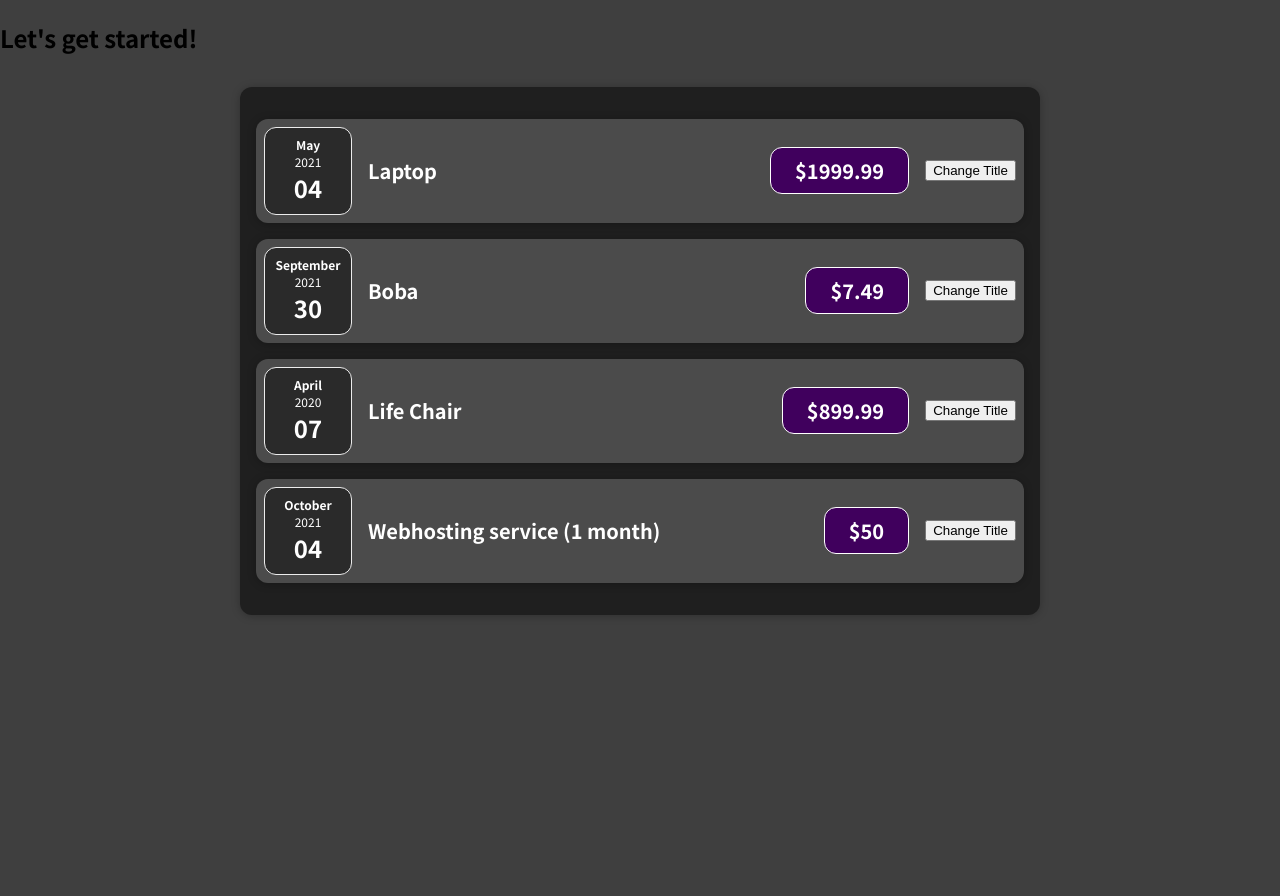
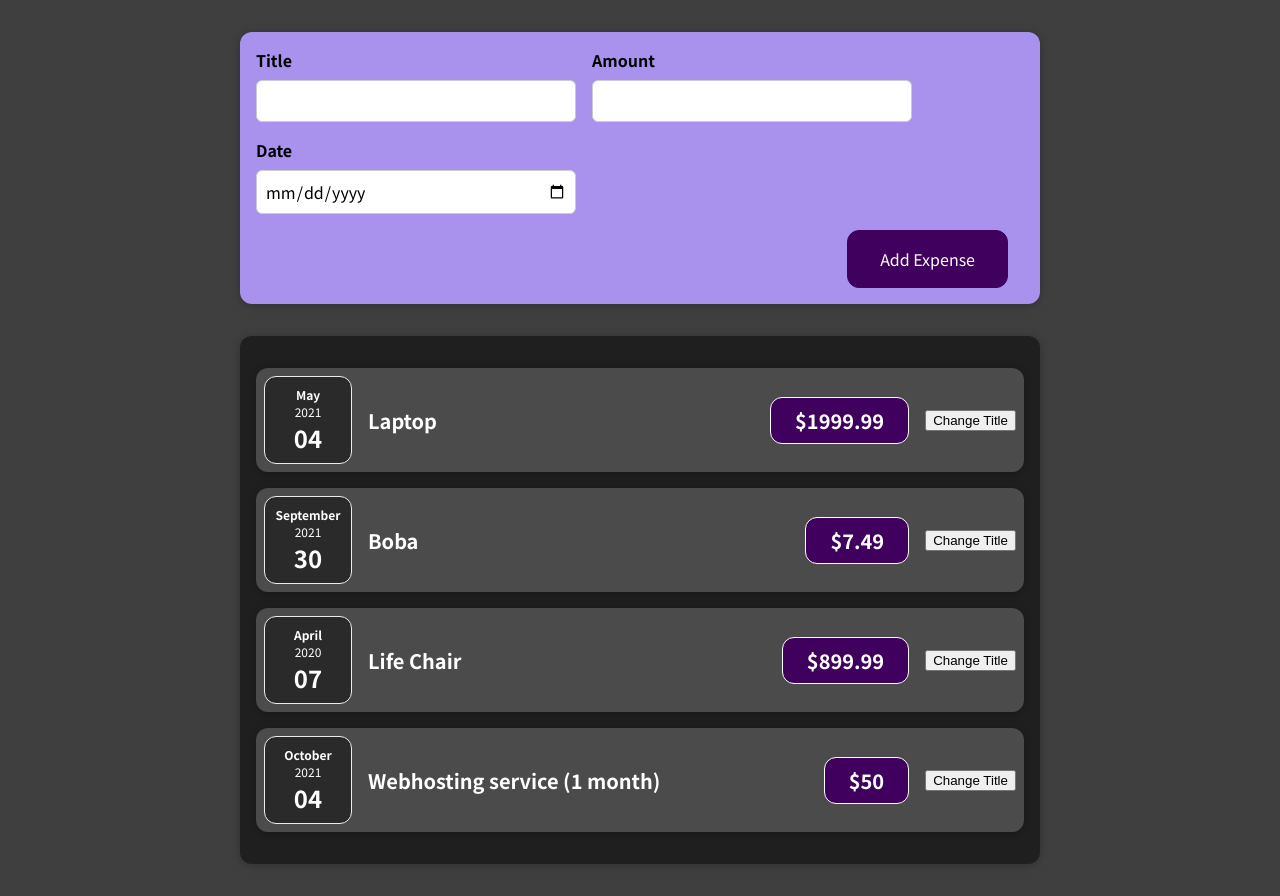
Before and after one commit to jespy3/react-complete-guide, a React (Create React App) app: page / in a window 1280 px wide. Before the commit the page ends 800 px from the top, so only its background shows below. Built offline with nearby package versions, Linux system fonts and the light colour scheme.

Commit message:
Adding form inputs for the app

```diff
--- a/src/App.js
+++ b/src/App.js
@@ -1,4 +1,5 @@
 import Expenses from './components/Expenses/Expenses';
+import NewExpense from './components/NewExpense/NewExpense';
 
 const App = () => {
   const expenses = [
@@ -30,7 +31,7 @@
 
   return (
     <div>
-      <h2>Let's get started!</h2>
+      <NewExpense />
       <Expenses items={expenses}/>
     </div>
   )
--- /dev/null
+++ b/src/components/NewExpense/ExpenseForm.css
@@ -0,0 +1,26 @@
+.new-expense__controls {
+  display: flex;
+  flex-wrap: wrap;
+  gap: 1rem;
+  margin-bottom: 1rem;
+  text-align: left;
+}
+
+.new-expense__control label {
+  font-weight: bold;
+  margin-bottom: 0.5rem;
+  display: block;
+}
+
+.new-expense__control input {
+  font: inherit;
+  padding: 0.5rem;
+  border-radius: 6px;
+  border: 1px solid #ccc;
+  width: 20rem;
+  max-width: 100%;
+}
+
+.new-expense__actions {
+  text-align: right;
+}
--- /dev/null
+++ b/src/components/NewExpense/ExpenseForm.js
@@ -0,0 +1,25 @@
+import './ExpenseForm.css';
+
+const ExpenseForm = () => {
+    return <form>
+        <div className='new-expense__controls'>
+            <div className='new-expense__control'>
+                <label>Title</label>
+                <input type='text' />
+            </div>
+            <div className='new-expense__control'>
+                <label>Amount</label>
+                <input type='number' min="0.01" step="0.01" />
+            </div>
+            <div className='new-expense__control'>
+                <label>Date</label>
+                <input type='date' min="2019-01-01" max="2022-12-31" />
+            </div>
+        </div>
+        <div className='new-expense__actions'>
+            <button type="submit">Add Expense </button>
+        </div>
+    </form>
+};
+
+export default ExpenseForm;
--- /dev/null
+++ b/src/components/NewExpense/NewExpense.css
@@ -0,0 +1,38 @@
+.new-expense {
+  background-color: #a892ee;
+  padding: 1rem;
+  margin: 2rem auto;
+  width: 50rem;
+  max-width: 95%;
+  border-radius: 12px;
+  text-align: center;
+  box-shadow: 0 1px 8px rgba(0, 0, 0, 0.25);
+}
+
+.new-expense button {
+  font: inherit;
+  cursor: pointer;
+  padding: 1rem 2rem;
+  border: 1px solid #40005d;
+  background-color: #40005d;
+  color: white;
+  border-radius: 12px;
+  margin-right: 1rem;
+}
+
+.new-expense button:hover,
+.new-expense button:active {
+  background-color: #510674;
+  border-color: #510674;
+}
+
+.new-expense button.alternative {
+  color: #220131;
+  border-color: transparent;
+  background-color: transparent;
+}
+
+.new-expense button.alternative:hover,
+.new-expense button.alternative:active {
+  background-color: #ddb3f8;
+}
--- /dev/null
+++ b/src/components/NewExpense/NewExpense.js
@@ -0,0 +1,12 @@
+import './NewExpense.css';
+
+import ExpenseForm from './ExpenseForm';
+
+const NewExpense = () => {
+
+    return <div className="new-expense">
+        <ExpenseForm />
+    </div>
+};
+
+export default NewExpense;
```
